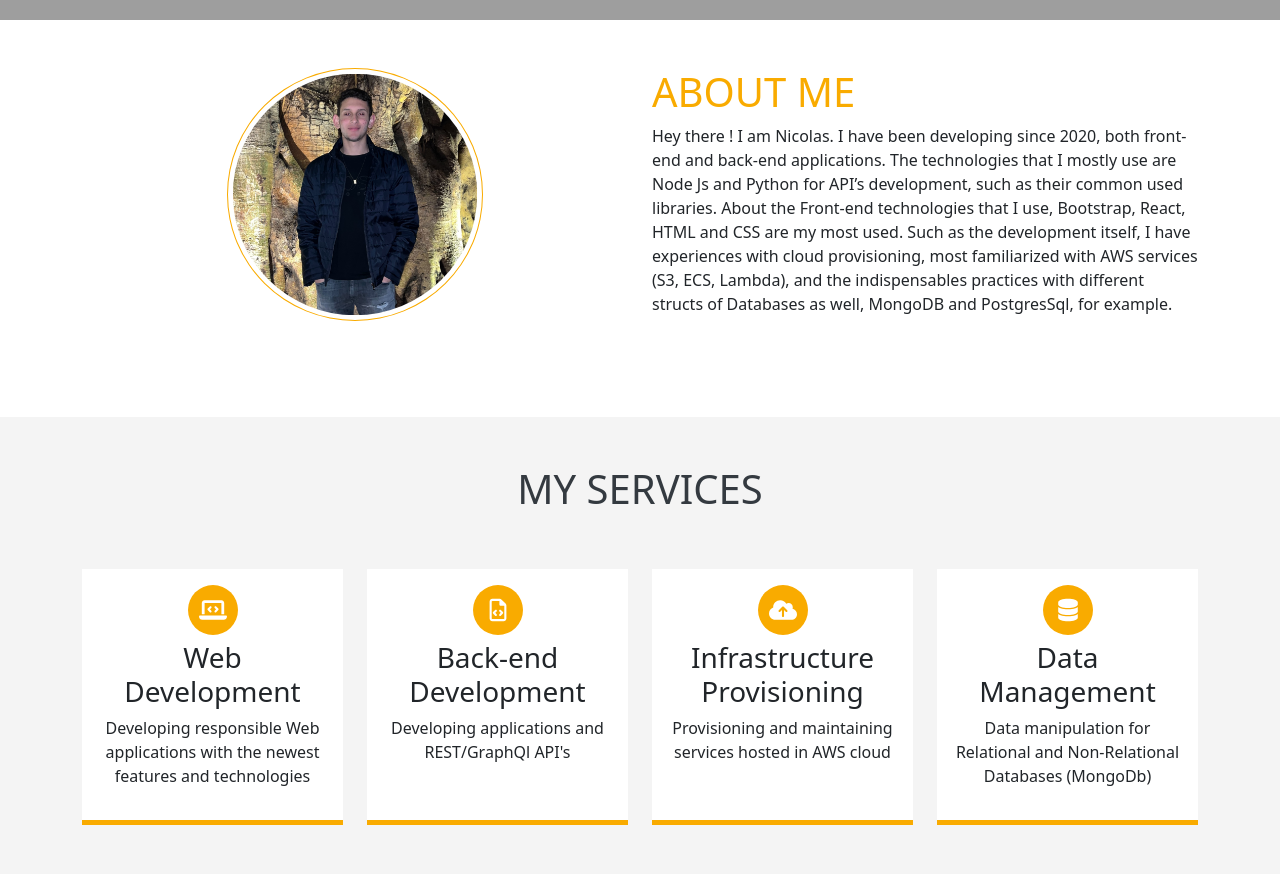
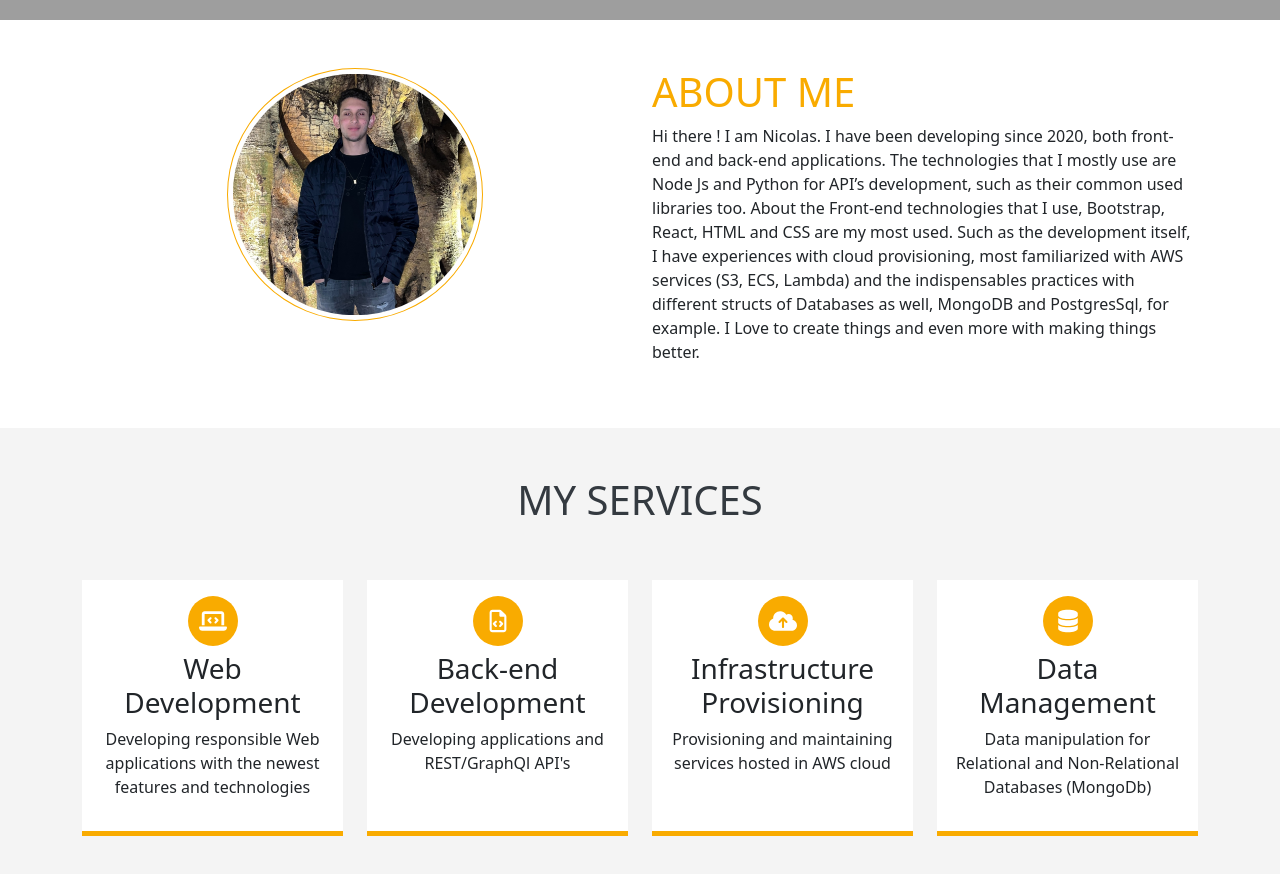
Before and after one commit to Nicolas123-coder/portifolio, a React (Create React App) app: page / in a window 1280 px wide. Shown: the part 780-1654 px from the top of the page. Built offline with nearby package versions, Linux system fonts and the light colour scheme; grey boxes are pictures that could not be loaded.

Commit message:
About me text

```diff
--- a/src/components/AboutMe.js
+++ b/src/components/AboutMe.js
@@ -13,7 +13,7 @@ const AboutMe = () => {
         <div className="col-lg-6 col-xm-12">
             <h1 className="about-heading">about me</h1>
             <p>
-            Hey there ! I am Nicolas. I have been developing since 2020, both front-end and back-end applications. The technologies that I mostly use are Node Js and Python for API’s development, such as their common used libraries. About the Front-end technologies that I use, Bootstrap, React, HTML and CSS are my most used. Such as the development itself, I have experiences with cloud provisioning, most familiarized with AWS services (S3, ECS, Lambda), and the indispensables practices with different structs of Databases as well, MongoDB and PostgresSql, for example.
+            Hi there ! I am Nicolas. I have been developing since 2020, both front-end and back-end applications. The technologies that I mostly use are Node Js and Python for API’s development, such as their common used libraries too. About the Front-end technologies that I use, Bootstrap, React, HTML and CSS are my most used. Such as the development itself, I have experiences with cloud provisioning, most familiarized with AWS services (S3, ECS, Lambda)  and the indispensables practices with different structs of Databases as well, MongoDB and PostgresSql, for example. I Love to create things and even more with making things better.
             </p>
         </div>
       </div>
```
